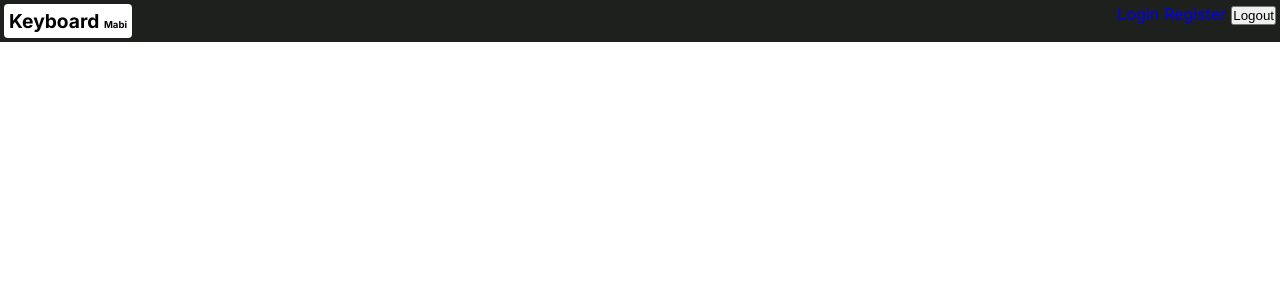
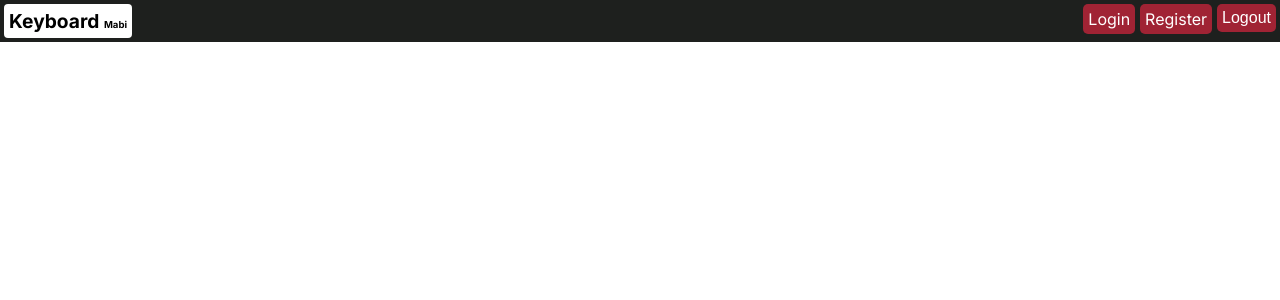
Before and after one commit to LuisArielRetanaHernadez/keyboard, a React (Vite) app: page / in a window 1280 px wide. Shown: the top 300 px of the page. Built offline with nearby package versions, Linux system fonts and the light colour scheme.

Commit message:
agregando color a los enlaces y fize

```diff
--- a/src/layouts/Menu/Menu.style.css
+++ b/src/layouts/Menu/Menu.style.css
@@ -19,3 +19,16 @@
 .menu__item {
   background-color: transparent;
 }
+
+/* links */
+
+.menu__link {
+  padding: 5px;
+  color: #fff;
+  border: none;
+  border-radius: 5px;
+  font-size: 16px;
+  background-color: #a02334;
+  display: inline-block;
+  cursor: pointer;
+}
```
